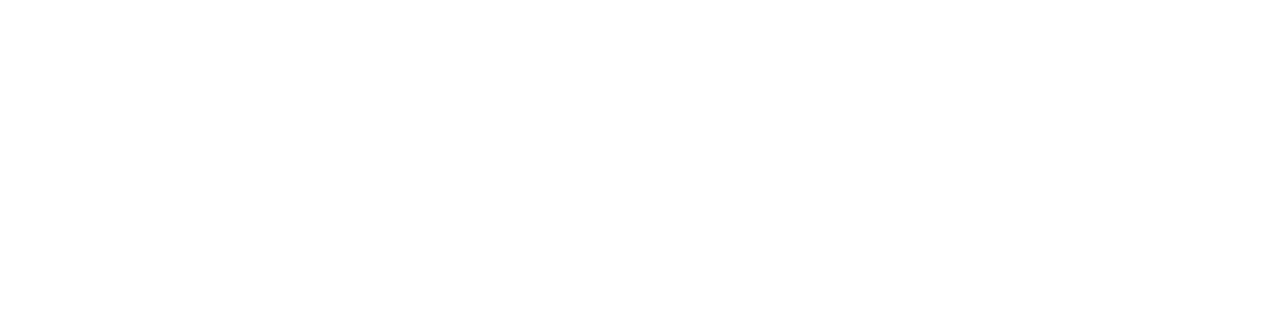
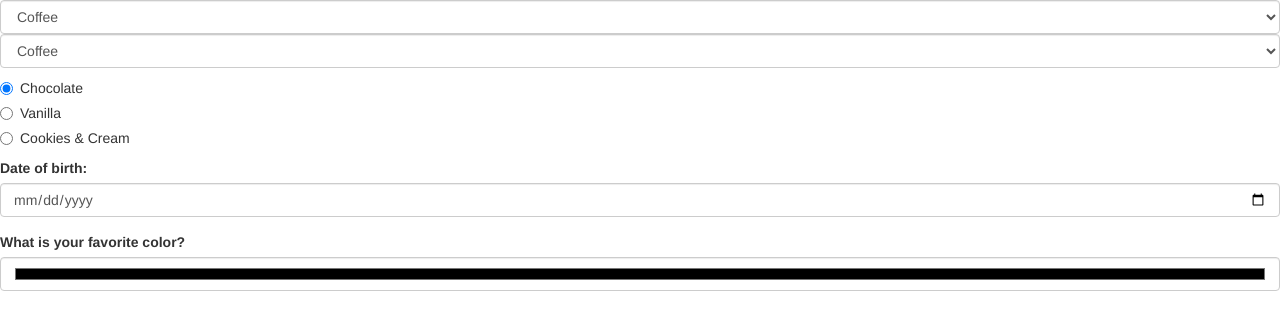
Before and after one commit to thomasglenngit/emptyFormTemplate, a plain HTML site: page index.html in a window 1280 px wide. Drawn offline with Linux system fonts and the light colour scheme.

Commit message:
add form input types: drop-down, radio buttons, calendar and color wheel.

```diff
--- a/css/styles.css
+++ b/css/styles.css
@@ -0,0 +1,23 @@
+h1 {
+
+}
+
+h2 {
+
+
+}
+
+h3 {
+
+
+}
+
+body {
+
+
+}
+
+#output {
+
+
+}
--- a/index.html
+++ b/index.html
@@ -11,5 +11,53 @@
 </head>
 <body>
 
+  <!-- this is code for a drop-down menu -->
+  <select class="form-control" id="beverage">
+    <option>Coffee</option>
+    <option>Tea</option>
+    <option>Kombucha</option>
+    <option>Water</option>
+  </select>
+
+<!-- this is code for a drop-down menu with numeric values -->
+  <select class="form-control" id="beverage">
+    <option value="1">Coffee</option>
+    <option value="2">Tea</option>
+    <option value="3">Kombucha</option>
+    <option value="4">Water</option>
+  </select>
+
+<!-- this is code for radio buttons -->
+  <div class="radio">
+    <label>
+      <input type="radio" name="flavor" value="chocolate" checked>
+      Chocolate
+    </label>
+  </div>
+  <div class="radio">
+    <label>
+      <input type="radio" name="flavor" value="vanilla">
+      Vanilla
+    </label>
+  </div>
+  <div class="radio">
+    <label>
+      <input type="radio" name="flavor" value="cookiesandcream">
+      Cookies & Cream
+    </label>
+  </div>
+
+  <!-- this is code for calendar entries -->
+  <div class="form-group">
+    <label for="born">Date of birth:</label>
+    <input id="born" class="form-control" type="date">
+  </div>
+
+<!-- this is code for a color wheel -->
+  <div class="form-group">
+    <label for="color">What is your favorite color?</label>
+    <input id="color" class="form-control" type="color">
+  </div>
+
 </body>
 </html>
```
